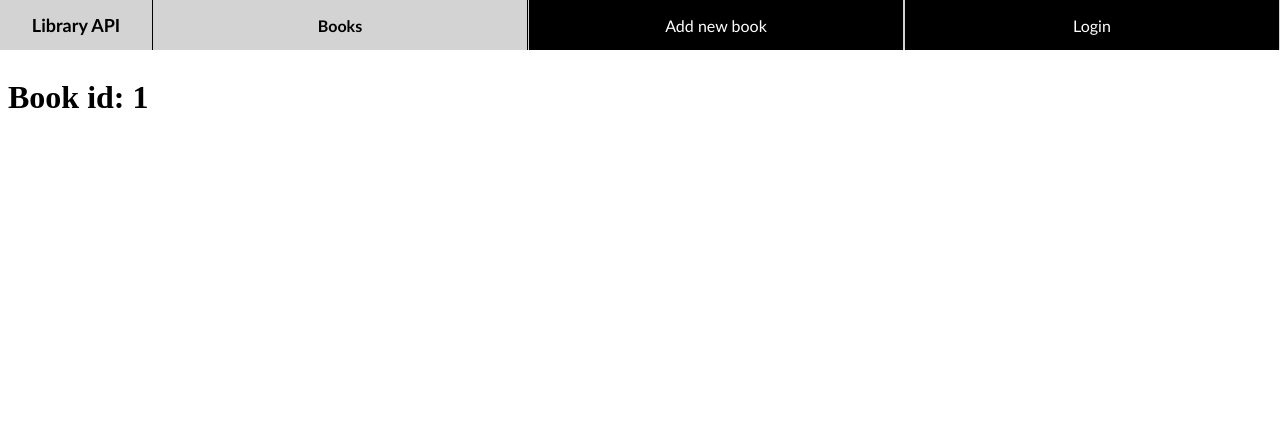
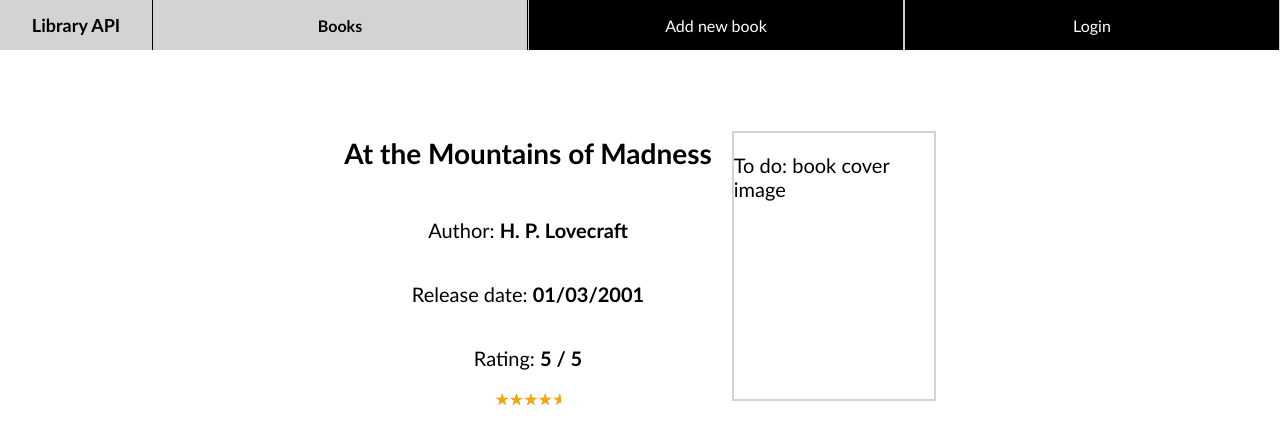
Before and after one commit to FemenSB/LibraryAPI-frontend, an Angular app: page /books/1 in a window 1280 px wide. Shown: the top 444 px of the page. Built offline with nearby package versions, Linux system fonts and the light colour scheme.

Commit message:
ViewBook component
ViewBook component now lacks only the book cover image.

releaseDate is now stored as a Date object rather than a string. A date pipe is used in ViewBook to display the date properly.

```diff
--- a/src/app/books/book.service.ts
+++ b/src/app/books/book.service.ts
@@ -11,6 +11,10 @@ export class BookService {
         return BOOKS;
     }
 
+    retrieveById(id : number) {
+        return BOOKS.find((book : Book) => book.id === id);
+    }
+
 }
 
 const BOOKS : Book[] = [
@@ -18,21 +22,21 @@ const BOOKS : Book[] = [
         id: 2,
         author: 'George R. R. Martin',
         rating: 4.5,
-        releaseDate: '01/01/0001',
+        releaseDate: new Date('01/01/2001'),
         title: 'Winds of Winter',
     },
     {
         id: 3,
         author: 'F. C. Yee',
         rating: 3.25,
-        releaseDate: '01/01/0001',
+        releaseDate: new Date('01/02/2001'),
         title: 'The Dawn of Yangchen',
     },
     {
         id: 1,
         author: 'H. P. Lovecraft',
         rating: 5,
-        releaseDate: '01/01/0001',
+        releaseDate: new Date('01/03/2001'),
         title: 'At the Mountains of Madness',
     },
 ];
--- a/src/app/books/book.ts
+++ b/src/app/books/book.ts
@@ -2,6 +2,6 @@ export class Book {
     id: number;
     title: string;
     author: string;
-    releaseDate: string;
+    releaseDate: Date;
     rating: number;
 }
--- a/src/app/view-book/view-book.component.css
+++ b/src/app/view-book/view-book.component.css
@@ -0,0 +1,39 @@
+p {
+    font-family: 'Gill Sans', 'Gill Sans MT', Calibri, 'Trebuchet MS', sans-serif;
+    font-size: 20px;
+}
+
+section {
+    margin-top: 50px;
+    display: flex;
+    flex-direction: row;
+    justify-content: center;
+    align-items: center;
+    width: 100%;
+}
+
+.property-value {
+    font-weight: bold;
+}
+
+#book-info {
+    display: flex;
+    flex-direction: column;
+    align-items: center;
+}
+
+#book-title {
+    font-weight: bold;
+    font-size: 28px;
+}
+
+#picture {
+    width: 200px;
+    height: 266px;
+
+    margin-left: 20px;
+
+    border-style: solid;
+    border-width: 2px;
+    border-color: lightgray;
+}
--- a/src/app/view-book/view-book.component.html
+++ b/src/app/view-book/view-book.component.html
@@ -1 +1,15 @@
-<h1>Book id: {{ courseId }}</h1>
+<section>
+
+    <div id="book-info">
+        <p id="book-title">{{ book.title }}</p>
+        <p class="property-name">Author: <span class="property-value">{{ book.author }}</span></p>
+        <p class="property-name">Release date: <span class="property-value">{{ book.releaseDate | date: 'MM/dd/yyyy'}}</span></p>
+        <p class="property-name">Rating: <span class="property-value">{{ book.rating }} / 5</span></p>
+        <app-stars [rating]="book.rating"></app-stars>
+    </div>
+
+    <div id="picture">
+        <p>To do: book cover image</p>
+    </div>
+
+</section>
--- a/src/app/view-book/view-book.component.ts
+++ b/src/app/view-book/view-book.component.ts
@@ -1,5 +1,7 @@
 import { Component, OnInit } from "@angular/core";
 import { ActivatedRoute } from "@angular/router";
+import { Book } from "../books/book";
+import { BookService } from "../books/book.service";
 
 @Component({
     templateUrl: './view-book.component.html',
@@ -8,11 +10,13 @@ import { ActivatedRoute } from "@angular/router";
 
 export class ViewBook implements OnInit{
 
-    courseId: number;
+    book : Book;
 
-    constructor(private activatedRoute : ActivatedRoute) { }
+    constructor(private activatedRoute : ActivatedRoute,
+                private bookService : BookService) { }
+
 
     ngOnInit(): void {
-        this.courseId = +this.activatedRoute.snapshot.paramMap.get('id');
+        this.book = this.bookService.retrieveById(+this.activatedRoute.snapshot.paramMap.get('id'));
     }
 }
```
